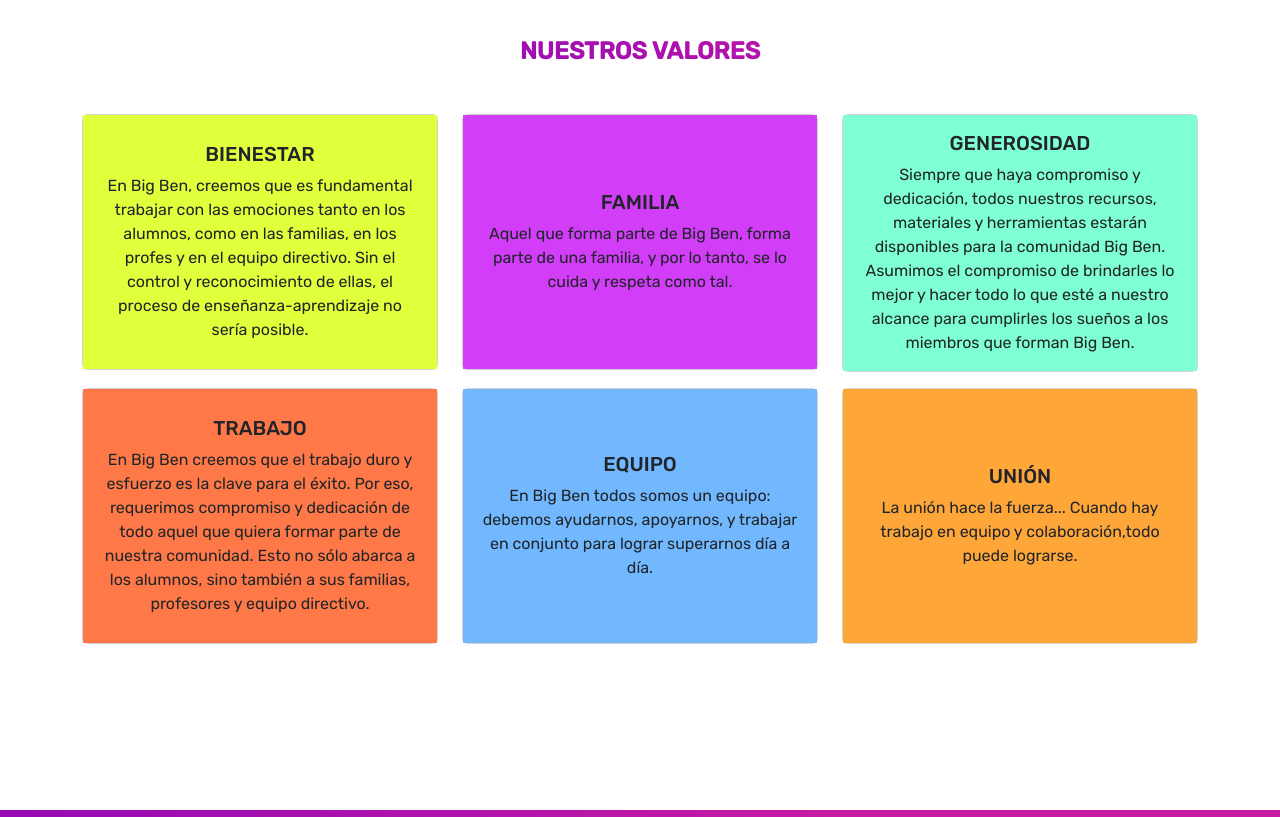
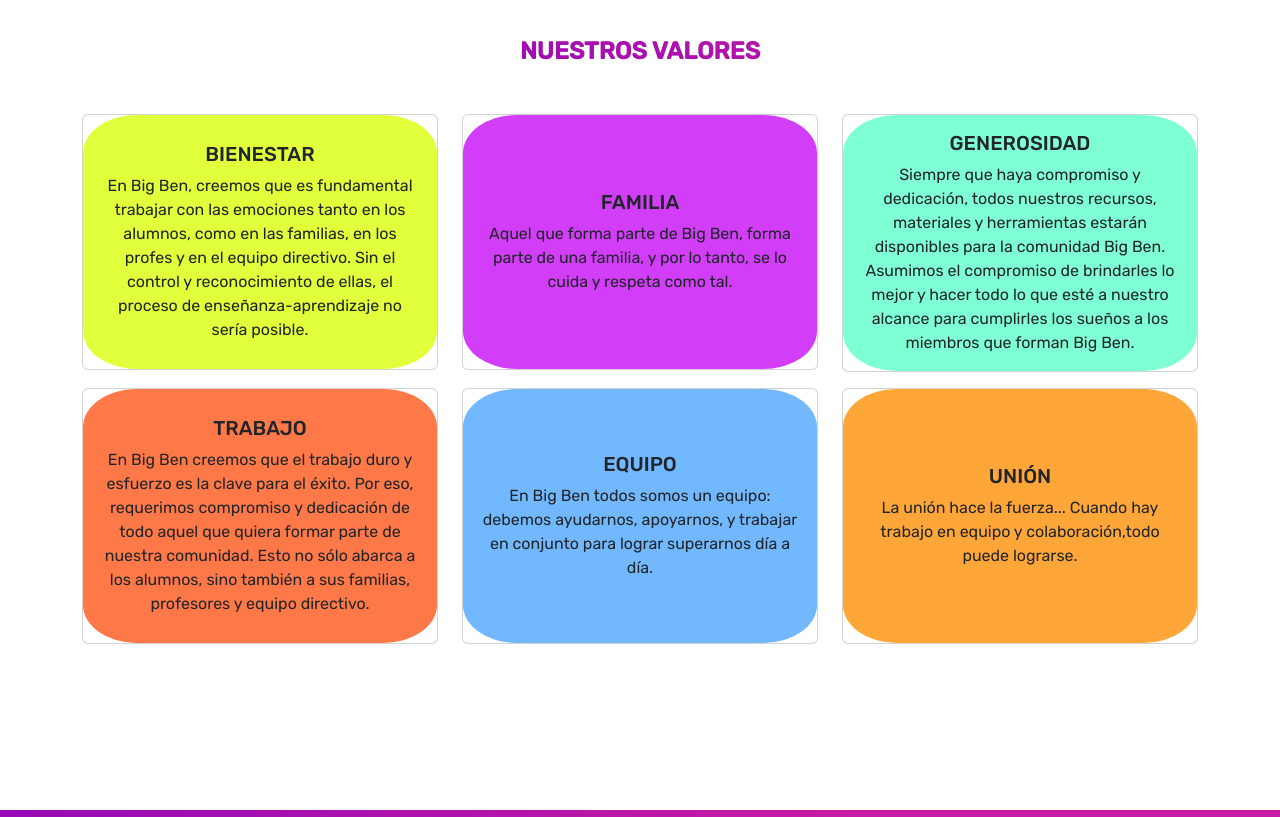
Before and after one commit to AiluCo/Segunda-Pre-entrega, a plain HTML site: page index.html in a window 1280 px wide. Shown: the part 950-1767 px from the top of the page. Drawn offline with nearby package versions, Linux system fonts and the light colour scheme.

Commit message:
hice cambios en las cajas de valores

```diff
--- a/estilo/estilo.css
+++ b/estilo/estilo.css
@@ -82,26 +82,33 @@ body{
 
 .bien div{
     background-color:rgb(226, 255, 59);
+    border-radius: 15%;
 }
+
 
 .fam div{
     background-color: rgb(210, 61, 247);
+    border-radius: 15%;
 }
 
 .gen div {
     background-color: aquamarine;
+    border-radius: 15%;
 }
 
 .trab div{
     background-color: rgb(255, 121, 72);
+    border-radius: 15%;
 }
 
 .equi div{
     background-color: rgb(113, 184, 255);
+    border-radius: 15%;
 }
 
 .uni div{
     background-color: rgb(255, 166, 57);
+    border-radius: 15%;
 }
 
 .card{
```
